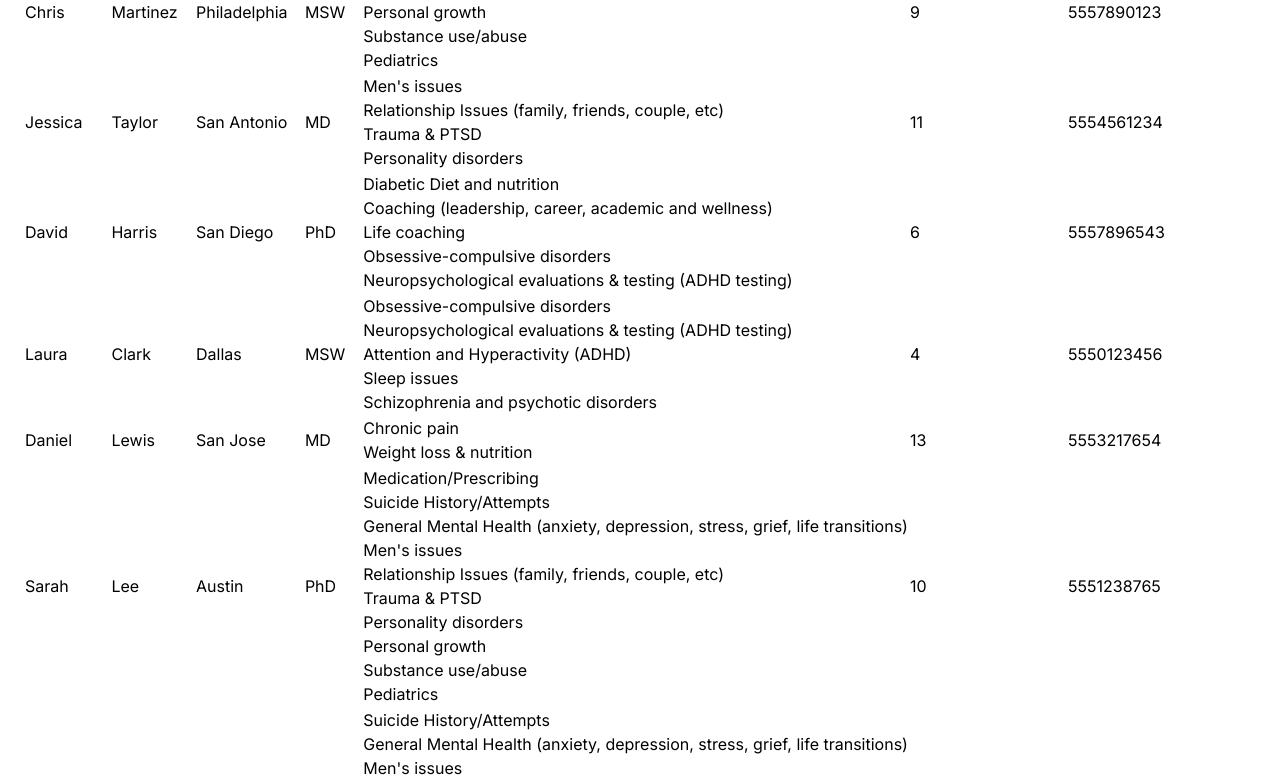
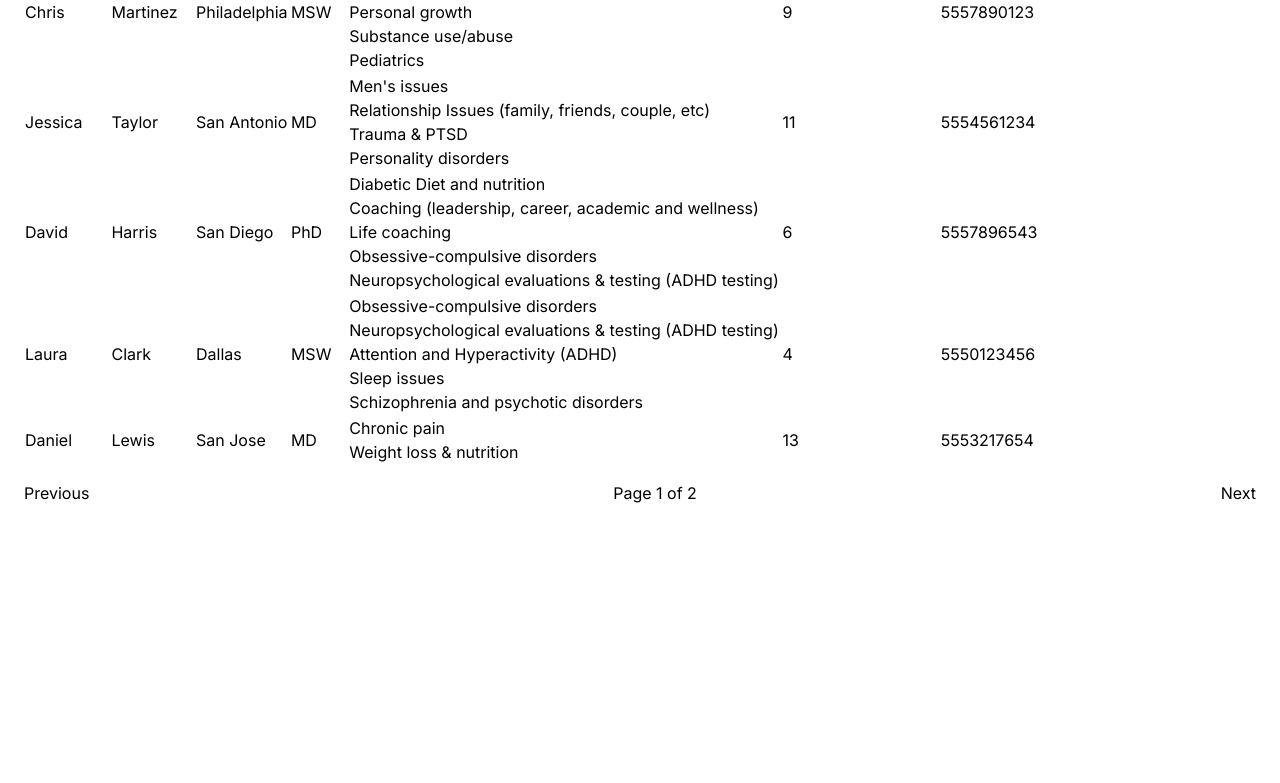
Before and after one commit to Lilia-Brown/solace-candidate-assignment, a Next.js app: page / in a window 1280 px wide. Shown: the part 1143-1926 px from the top of the page. After the commit the page ends 1672 px from the top, so only its background shows below. Built offline with nearby package versions, Linux system fonts and the light colour scheme.

Commit message:
[Feat] Adds simple pagination

```diff
--- a/src/app/page.tsx
+++ b/src/app/page.tsx
@@ -13,9 +13,28 @@ type Advocate = {
 };
 
 export default function Home() {
+  const ROWS_PER_PAGE = 10;
   const [advocates, setAdvocates] = useState<Advocate[]>([]);
+  const [currentPage, setCurrentPage] = useState(1);
   const [filteredAdvocates, setFilteredAdvocates] = useState<Advocate[]>([]);
   const [searchTerm, setSearchTerm] = useState("");
+
+  const indexOfLastRow = currentPage * ROWS_PER_PAGE;
+  const indexOfFirstRow = indexOfLastRow - ROWS_PER_PAGE;
+  const currentRows = filteredAdvocates.slice(indexOfFirstRow, indexOfLastRow);
+  const totalPages = Math.ceil(filteredAdvocates.length / ROWS_PER_PAGE);
+
+  const handleNextPage = () => {
+    if (currentPage < totalPages) {
+      setCurrentPage(currentPage + 1);
+    }
+  };
+
+  const handlePreviousPage = () => {
+    if (currentPage > 1) {
+      setCurrentPage(currentPage - 1);
+    }
+  };
 
   useEffect(() => {
     fetch("/api/advocates").then((response) => {
@@ -43,6 +62,7 @@ export default function Home() {
     });
 
     setFilteredAdvocates(filteredAdvocates);
+    setCurrentPage(1);
   }, [searchTerm, advocates]);
 
   const onChange = (e: React.ChangeEvent<HTMLInputElement>) => {
@@ -81,14 +101,14 @@ export default function Home() {
           </tr>
         </thead>
         <tbody>
-          {filteredAdvocates.length === 0 && searchTerm ? (
+          {currentRows.length === 0 && searchTerm ? (
             <tr>
               <td colSpan={7} style={{ textAlign: "center" }}>
                 No advocates found for "{searchTerm}"
               </td>
             </tr>
           ) : (
-            filteredAdvocates.map((advocate) => (
+            currentRows.map((advocate) => (
               <tr key={`${advocate.firstName}-${advocate.lastName}`}>
                 <td>{advocate.firstName}</td>
                 <td>{advocate.lastName}</td>
@@ -106,6 +126,23 @@ export default function Home() {
           )}
         </tbody>
       </table>
+      <div style={{ display: "flex", justifyContent: "space-between", marginTop: "16px" }}>
+        <button
+          onClick={handlePreviousPage}
+          disabled={currentPage === 1}
+        >
+          Previous
+        </button>
+        <span>
+          Page {currentPage} of {totalPages}
+        </span>
+        <button
+          onClick={handleNextPage}
+          disabled={currentPage === totalPages}
+        >
+          Next
+        </button>
+      </div>
     </main>
   );
 }
```
